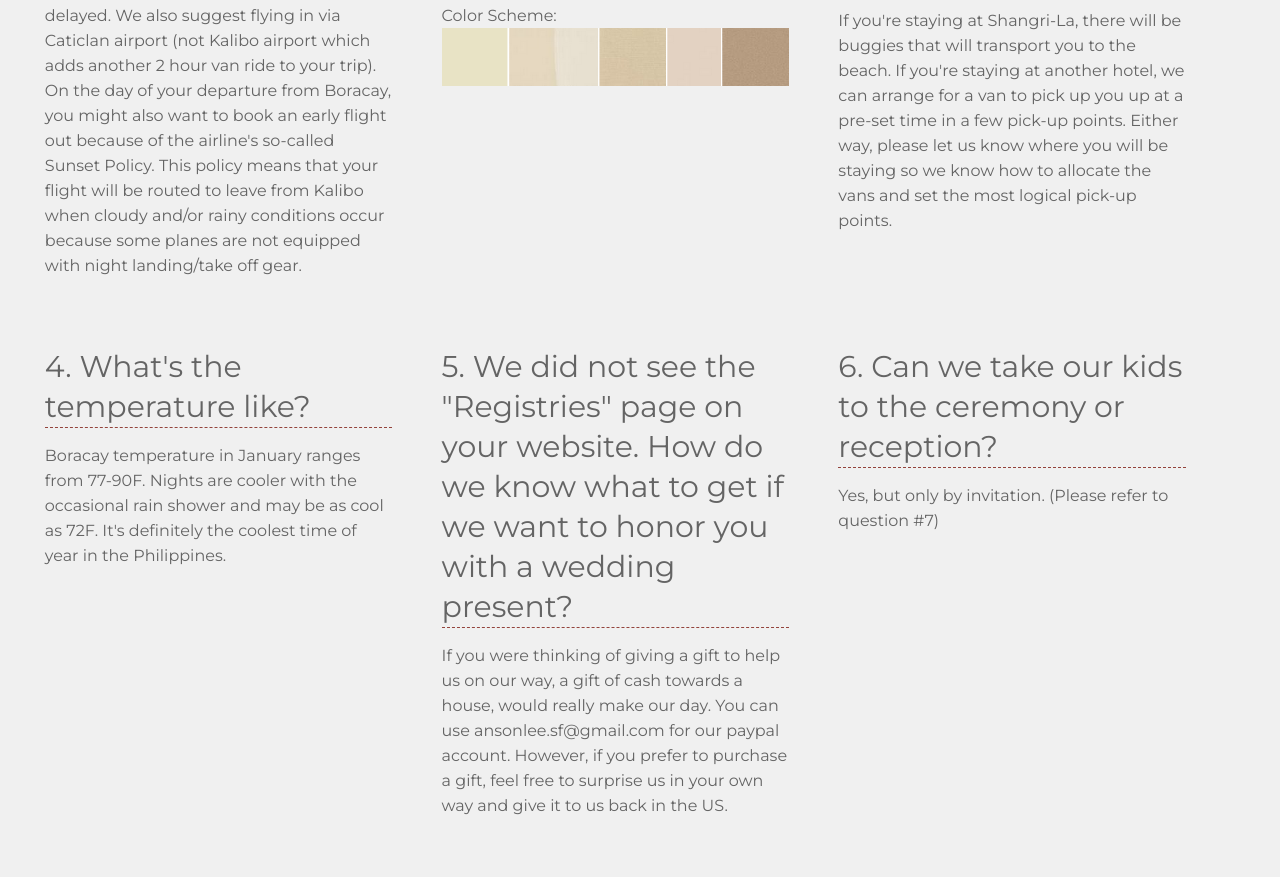
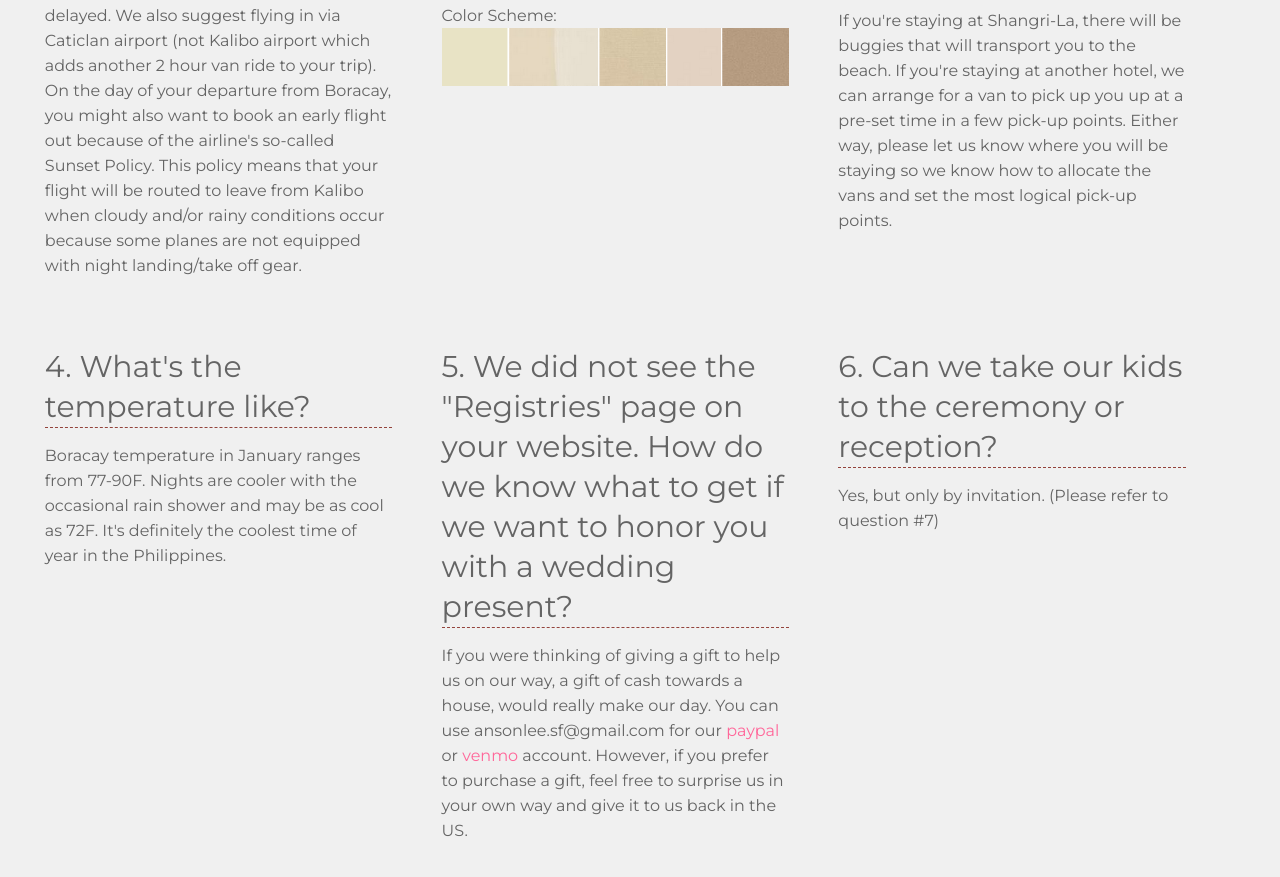
Before and after one commit to angoneke/git, a plain HTML site: page wedding/index.html in a window 1280 px wide. Shown: the part 11123-12000 px from the top of the page. Drawn offline with nearby package versions, Linux system fonts and the light colour scheme.

Commit message:
updated paypal and added venmo

```diff
--- a/wedding/index.html
+++ b/wedding/index.html
@@ -432,7 +432,7 @@
 
       <div class="third">
         <h3>5. We did not see the "Registries" page on your website. How do we know what to get if we want to honor you with a wedding present?</h3>
-        <p>If you were thinking of giving a gift to help us on our way, a gift of cash towards a house, would really make our day. You can use ansonlee.sf@gmail.com for our paypal account.
+        <p>If you were thinking of giving a gift to help us on our way, a gift of cash towards a house, would really make our day. You can use ansonlee.sf@gmail.com for our <a href="https://www.paypal.com">paypal</a> or <a href="https://www.venmo.com">venmo</a> account.
             However, if you prefer to purchase a gift, feel free to surprise us in your own way and give it to us back in the US.</p>
       </div>
 
```
